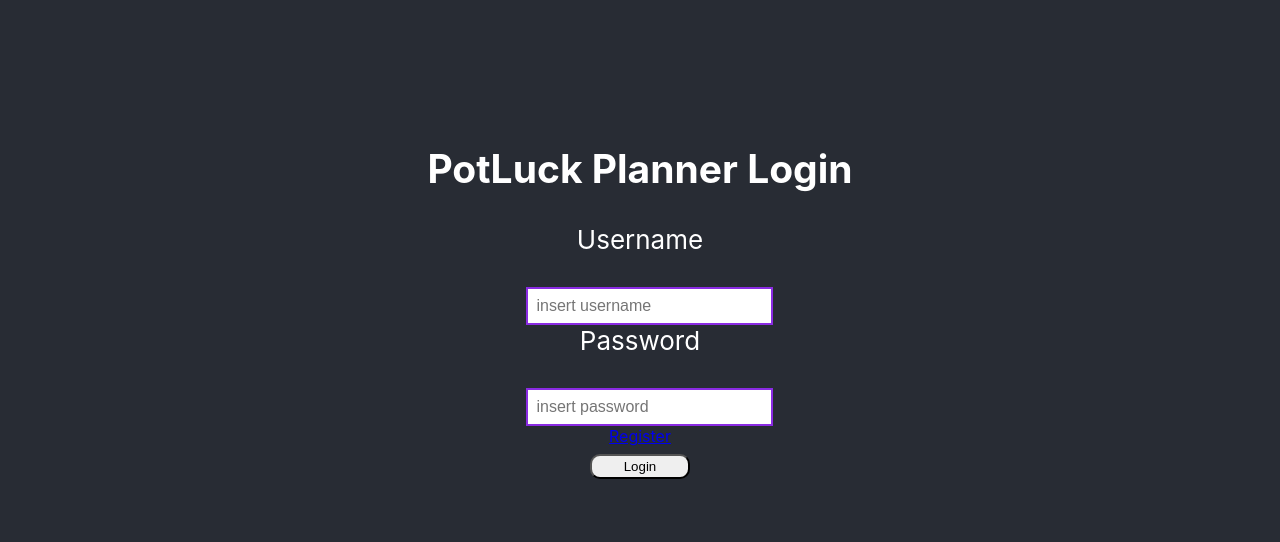
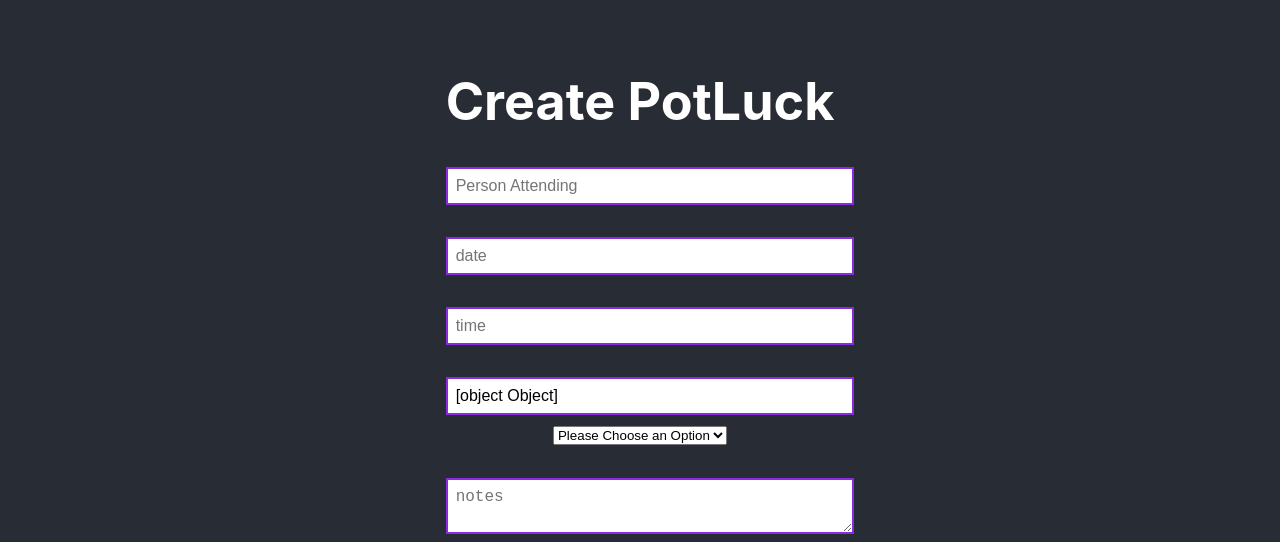
Before and after one commit to Build-Week-PotluckPlanner/Frontend, a React (Create React App) app in the folder potluck/: page / in a window 1280 px wide. Shown: the part 404-946 px from the top of the page. Built offline with nearby package versions, Linux system fonts and the light colour scheme.

Commit message:
created organizer

```diff
--- a/potluck/src/App.css
+++ b/potluck/src/App.css
@@ -45,3 +45,15 @@ textarea {
 .register {
   font-size:1rem;
 }
+
+
+
+.checkbox-container {
+  display: flex;
+  align-items: baseline;
+  position: absolute;
+  opacity: 0;
+  cursor: pointer;
+  height: 0;
+  width: 0;
+}
--- a/potluck/src/App.js
+++ b/potluck/src/App.js
@@ -3,6 +3,7 @@ import './App.css';
 import FormikLogin from './components/onboarding/LoginForm';
 import {Route} from "react-router-dom"
 import NavBar from "./components/onboarding/Nav"
+import FormikOraginzer from './components/onboarding/Organizer';
 
 
 function App() {
@@ -10,7 +11,8 @@ function App() {
     <div className="App">
       <NavBar/>
       <header className="App-header">
-      <Route path="/" exact component={FormikLogin} />
+      <Route path="/" exact component={FormikOraginzer}/>
+      <Route path="/LoginForm" exact component={FormikLogin} />
       </header>
     </div>
   );
--- /dev/null
+++ b/potluck/src/components/onboarding/Organizer.js
@@ -0,0 +1,82 @@
+import React, { useState, useEffect } from "react";
+import { withFormik, Form, Field } from "formik";
+import * as Yup from "yup";
+import axios from "axios";
+
+const Organizer = ({ values, errors, touched, status }) => {
+  const [person, setPerson] = useState([]);
+
+  useEffect(() => {
+    status && setPerson(person => [...person, status]);
+  }, [status]);
+
+  return (
+    <div className="person-form">
+        <h1>Create PotLuck</h1>
+      <Form>
+        <Field type="text" name="name" placeholder="Person Attending" />
+        {touched.name && errors.name && (
+          <p className="errors">{errors.name}</p>
+        )}
+        <Field type="text" name="date" placeholder="date" />
+        {touched.date && errors.date && <p className="errors">{errors.date}</p>}
+        <Field type="text" name="time" placeholder="time" />
+        {touched.time && errors.time && <p className="errors">{errors.time}</p>}
+        <Field type="text" name="location" placeholder="location" />
+        {touched.location && errors.location && <p className="errors">{errors.location}</p>}
+        <Field as="select" className="food-select" name="item">
+          <option>Please Choose an Option</option>
+          <option value="entree">Entree</option>
+          <option value="beverage">Beverage</option>
+          <option value="desert">Desert</option>
+        </Field>
+        <label className="checkbox-container">
+          <h3>RSVP</h3>
+          <Field
+            type="checkbox"
+            name="rsvp"
+            checked={values.rsvp}
+          />
+          <span className="checkmark" />
+        </label>
+        <Field as="textarea" type="text" name="notes" placeholder="notes" />
+        <button>Submit!</button>
+      </Form>
+      {person.map(person => (
+        <ul key={person.id}>
+          <li>Name: {person.name}</li>
+          <li>Date: {person.date}</li>
+          <li>Time: {person.time}</li>
+          <li>Location: {person.location}</li>
+        </ul>
+      ))}
+    </div>
+  );
+};
+const FormikOraginzer = withFormik({
+  mapPropsToValues({ name, date, time, location, rsvp, notes }) {
+    return {
+      name: name || "",
+      date: date || "",
+      time: time || "",
+      location: location || "",
+      rsvp: rsvp || false,
+      notes: notes || ""
+    };
+  },
+  validationSchema: Yup.object().shape({
+    name: Yup.string().required(),
+    date: Yup.string().required()
+  }),
+  handleSubmit(values, { setStatus }) {
+    // values is our object with all our data on it
+    axios
+      .post("https://reqres.in/api/users/", values)
+      .then(res => {
+        setStatus(res.data);
+        console.log(res);
+      })
+      .catch(err => console.log(err.response));
+  }
+})(Organizer);
+export default FormikOraginzer
```
Also changed, not shown: potluck/src/components/onboarding/LoginForm.js (+5 -5 lines).
